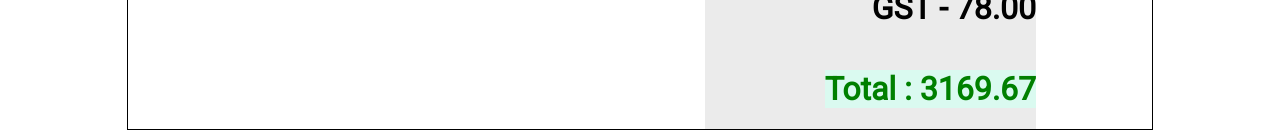
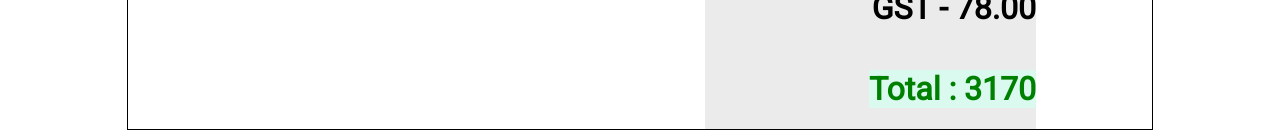
Before and after one commit to kavyakunder/cart-assignment, a React (Create React App) app: page / in a window 1280 px wide. Shown: the part 1225-1355 px from the top of the page. Built offline with nearby package versions, Linux system fonts and the light colour scheme; some icons are missing.

Commit message:
refactor: total calculations

```diff
--- a/src/App.js
+++ b/src/App.js
@@ -54,11 +54,11 @@ function App() {
         );
       })}
       <div className="total">
-        <h1 className="total-qty">Total Qty {totalQty}</h1>
+        <h1 className="total-qty">Total Qty {Math.round(totalQty)}</h1>
         <div className="subtotal">
           <h1>SubTotal Price {finalPrice}</h1>
           <h1>GST - 78.00</h1>
-          <h1 className="final-total">Total : {finalTotal}</h1>
+          <h1 className="final-total">Total : {Math.round(finalTotal)}</h1>
         </div>
       </div>
     </div>
```
